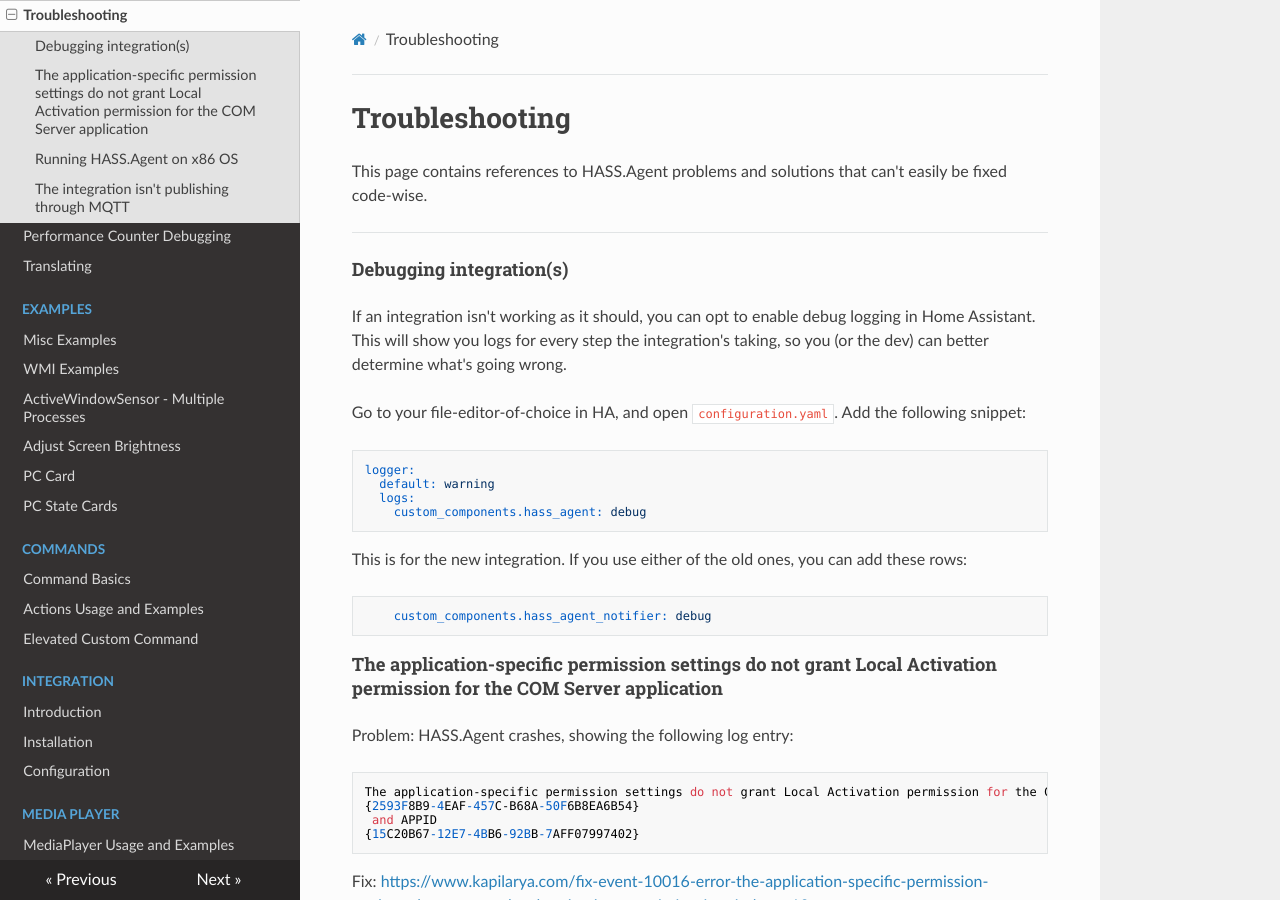
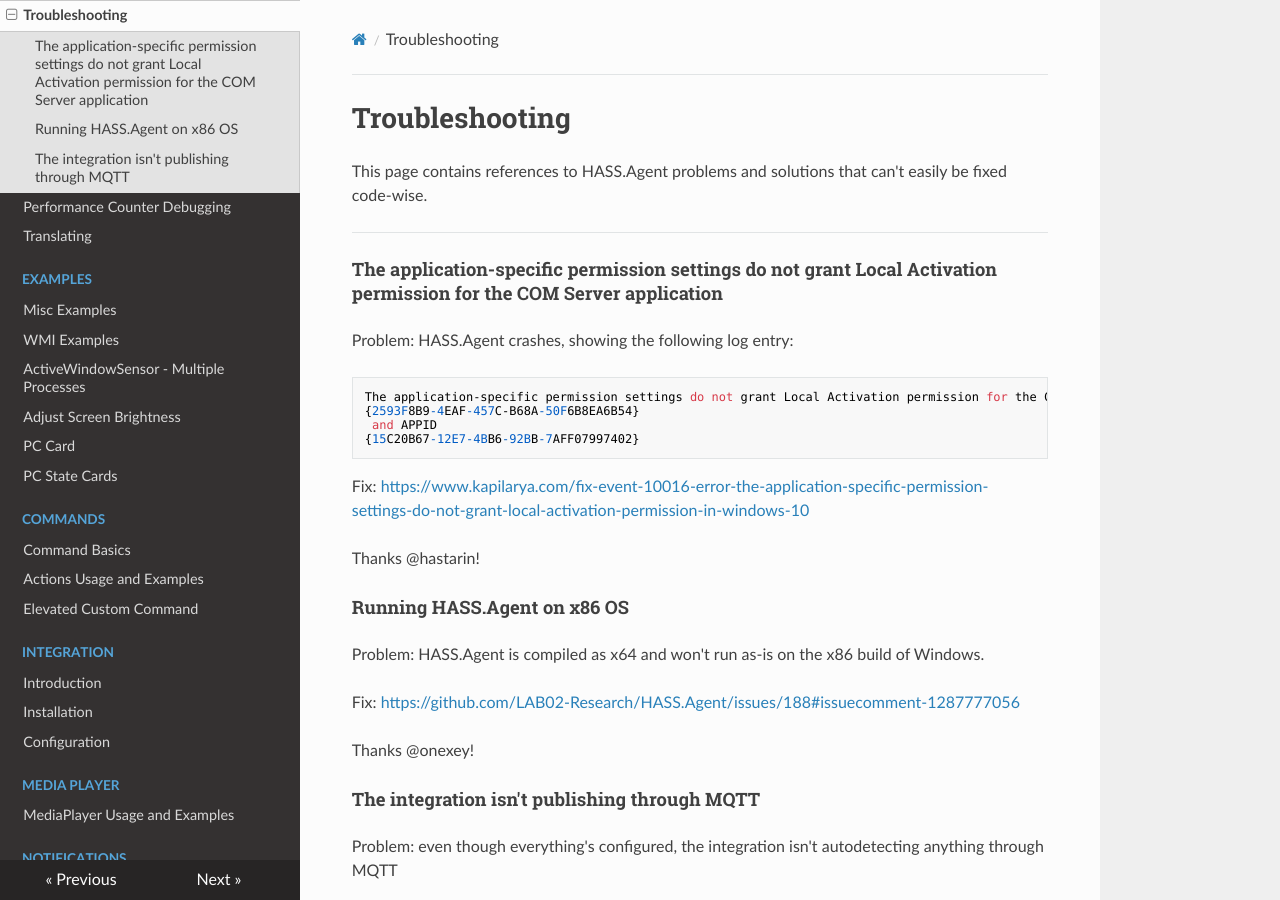
Before and after one commit to LAB02-Admin/HASS.Agent-Docs, an MkDocs documentation site: the page built from docs/troubleshooting.md, in a window 1280 px wide and 900 px high. Built offline with MkDocs 1.6.1, drawn with Linux system fonts in a browser that asks for light colours; nearby versions of some CDN libraries.

Commit message:
Update troubleshooting.md

````diff
--- a/docs/troubleshooting.md
+++ b/docs/troubleshooting.md
@@ -3,26 +3,6 @@
 This page contains references to HASS.Agent problems and solutions that can't easily be fixed code-wise.
 
 ---
-
-#### Debugging integration(s)
-
-If an integration isn't working as it should, you can opt to enable debug logging in Home Assistant. This will show you logs for every step the integration's taking, so you (or the dev) can better determine what's going wrong.
-
-Go to your file-editor-of-choice in HA, and open `configuration.yaml`. Add the following snippet:
-
-```yaml
-logger:
-  default: warning
-  logs:
-    custom_components.hass_agent: debug
-```
-
-This is for the new integration. If you use either of the old ones, you can add these rows:
-
-```yaml
-    custom_components.hass_agent_notifier: debug
-```
-
 
 #### The application-specific permission settings do not grant Local Activation permission for the COM Server application
 
````
